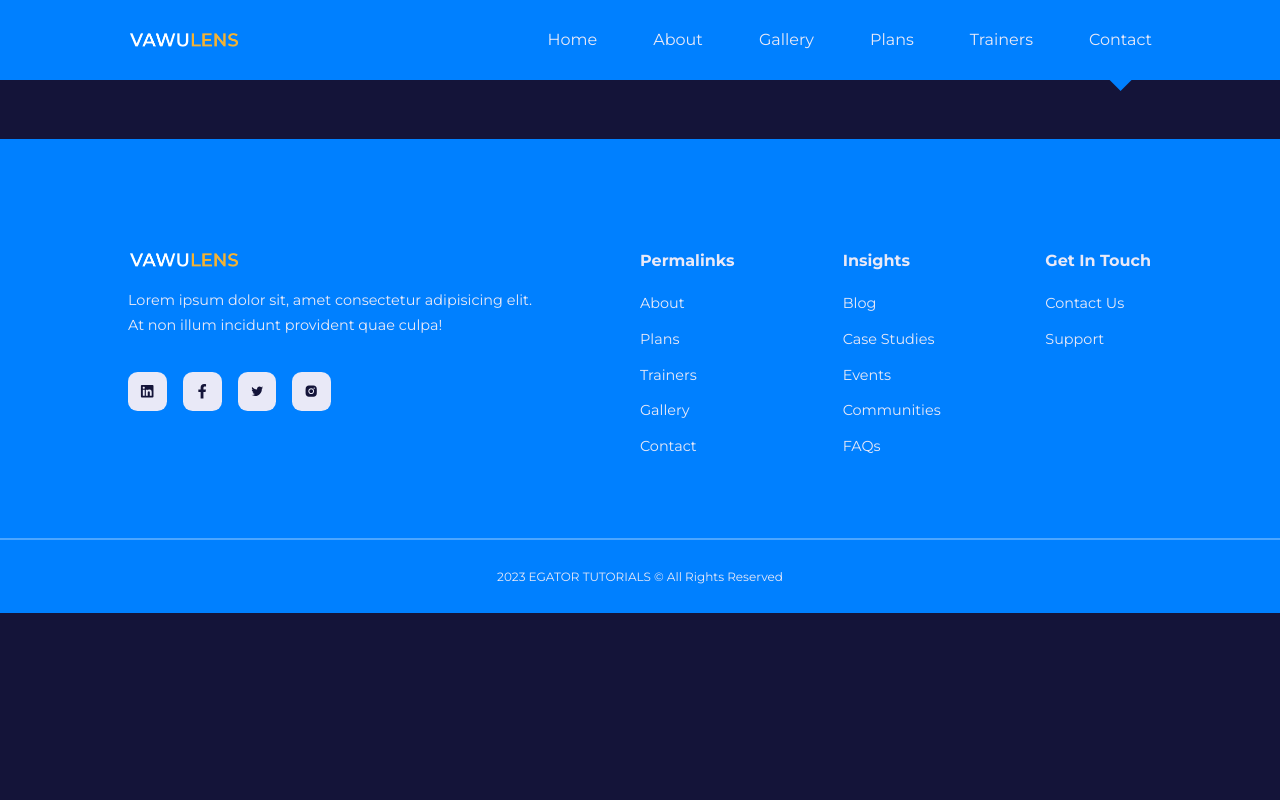
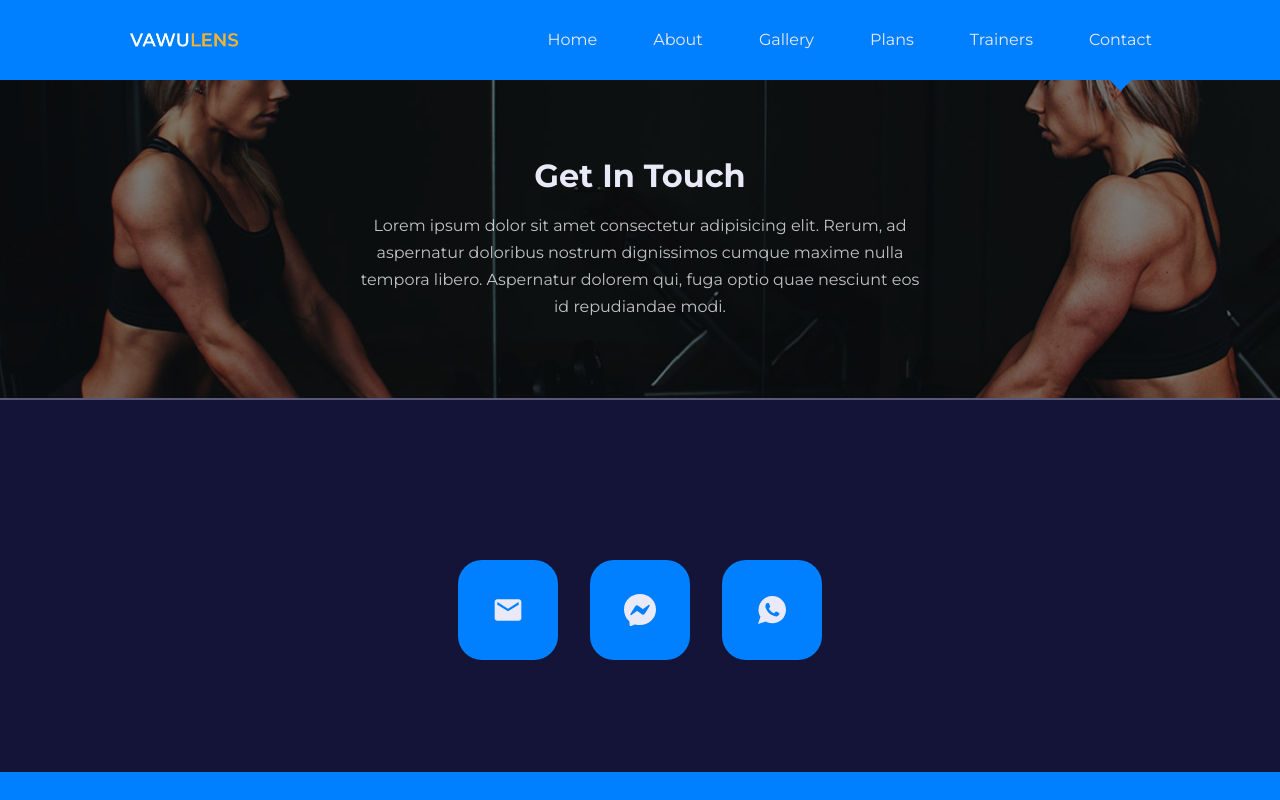
Before and after one commit to wan-web/React-tutorial-health-website-, a React (Create React App) app: page /contact in a window 1280 px wide. Shown: the top 800 px of the page. Built offline with nearby package versions, Linux system fonts and the light colour scheme.

Commit message:
add Gallery page

```diff
--- a/src/pages/contact/Contact.jsx
+++ b/src/pages/contact/Contact.jsx
@@ -1,8 +1,26 @@
-import './contact.css'
+import './contact.css';
+import Header from '../../components/Header';
+import HeaderImage from '../../images/header_bg_2.jpg';
+import {MdEmail} from 'react-icons/md';
+import {BsMessenger} from 'react-icons/bs';
+import {IoLogoWhatsapp} from 'react-icons/io';
 
 const Contact = () => {
   return (
-    <div>Contact</div>
+    <>
+      <Header title="Get In Touch" image={HeaderImage}>
+        Lorem ipsum dolor sit amet consectetur adipisicing elit. Rerum, ad aspernatur doloribus nostrum dignissimos cumque maxime nulla tempora libero. Aspernatur dolorem qui, fuga optio quae nesciunt eos id repudiandae modi.
+      </Header>
+      <section className="contact">
+        <div className="container contact__container">
+          <div className="contact__wrapper">
+            <a href="mailto:taewan.web.lab@gmail.com" target="_blank" rel="noreferrer noopener"><MdEmail /></a>
+            <a href="http://m.me/" target="_blank" rel="noreferrer noopener"><BsMessenger /></a>
+            <a href="https://wa.me/" target="_blank" rel="noreferrer noopener"><IoLogoWhatsapp /></a>
+          </div>
+        </div>
+      </section>
+    </>
   )
 }
 
--- a/src/pages/contact/contact.css
+++ b/src/pages/contact/contact.css
@@ -0,0 +1,37 @@
+.contact__container {
+  display: grid;
+  place-items: center;
+}
+
+.contact__wrapper {
+  width: fit-content;
+  display: flex;
+  gap: 2rem;
+}
+
+.contact__wrapper a {
+  background: var(--color-primary);
+  font-size: 2rem;
+  border: 2px solid transparent;
+  transition: var(--transition);
+  padding: 2rem;
+  border-radius: 1.5rem;
+  display: flex;
+}
+
+.contact__wrapper a:hover {
+  background: transparent;
+  border-color: var(--color-gray-100);
+}
+
+/* MEDIA QUERIES */
+@media screen and (max-width: 600px) {
+  .contact__wrapper {
+    gap: 1.5rem;
+  }
+  .contact__wrapper a {
+    padding: 1rem;
+    font-size: 1.2rem;
+    border-radius: 1rem;
+  }
+}
--- a/src/pages/gallery/Gallery.jsx
+++ b/src/pages/gallery/Gallery.jsx
@@ -1,8 +1,33 @@
-import React from 'react'
+import './gallery.css';
+import Header from '../../components/Header';
+import HeaderImage from '../../images/header_bg_3.jpg';
 
 const Gallery = () => {
+  const galleryLength = 15;
+  const images = [];
+
+  for(let i = 0; i < galleryLength; i++) {
+    images.push(require(`../../images/gallery${i+1}.jpg`))
+  }
+
+
   return (
-    <div>Gallery</div>
+    <>
+      <Header title="Our Gallery" image={HeaderImage}>
+        Lorem ipsum dolor sit amet, consectetur adipisicing elit. Officiis reprehenderit velit, voluptatibus eos quibusdam tempora.
+      </Header>
+      <section className="gallery">
+        <div className="container gallery__container">
+          {
+            images.map( (image, index) => (
+              <article key={index}>
+                <img src={image} alt={`Gallery ${index + 1}`} />
+              </article>
+            ))
+          }
+        </div>
+      </section>
+    </>
   )
 }
 
--- a/src/pages/gallery/gallery.css
+++ b/src/pages/gallery/gallery.css
@@ -0,0 +1,32 @@
+.gallery__container {
+  display: grid;
+  grid-template-columns: repeat(3, 1fr);
+}
+
+.gallery__container article {
+  border: 1rem solid transparent;
+  transition: var(--transition);
+}
+
+.gallery__container article:hover {
+  border-color: var(--color-gray-500);
+}
+
+/* MEDIA QUERIES */
+@media screen and (max-width: 1024px) {
+  .gallery__container {
+    grid-template-columns: 1fr 1fr;
+    gap: 2rem;
+  }
+
+  .gallery__container article {
+    border: 0;
+  }
+}
+
+@media screen and (max-width: 600px ) {
+  .gallery__container {
+    grid-template-columns: 1fr;
+    gap: 1rem;
+  }
+}
```
